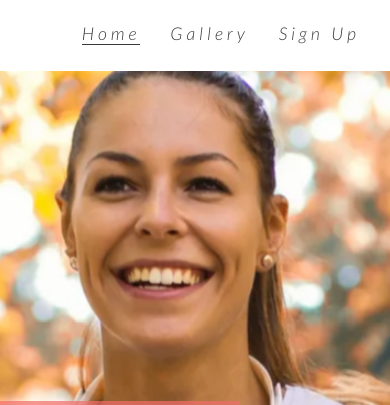
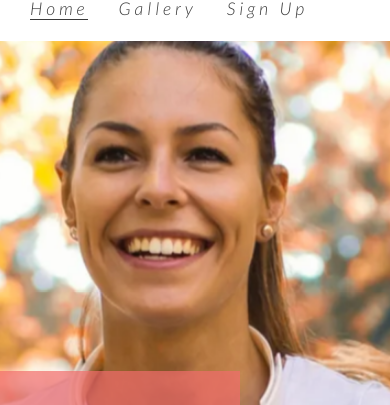
Before and after one commit to kbogar/love-running, a plain HTML site: page index.html in a window 390 px wide. Shown: the part 79-484 px from the top of the page. Drawn offline with nearby package versions, Linux system fonts and the light colour scheme.

Commit message:
Style menu area for screens 950px wide and down

```diff
--- a/assets/css/style.css
+++ b/assets/css/style.css
@@ -283,3 +283,15 @@ footer {
         display: none;
     }
 }
+
+/* for medium screen sizes from 950 wide down */
+
+@media screen and (max-width: 950px) {
+    #menu {
+        clear: left;
+        float: left;
+        margin-left: 30px;
+        margin-bottom: 20px;
+        line-height: 25px;
+    }
+}
```
